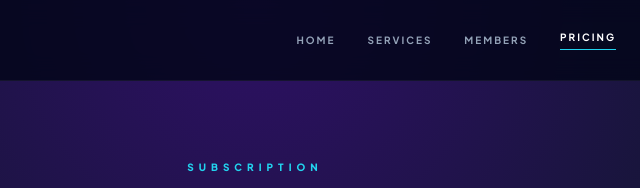
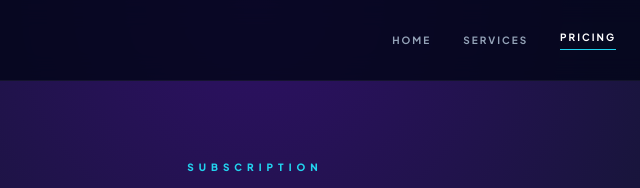
Before and after one commit to samtimilsina/labsnexis, a plain HTML site: page pricing.html in a window 1280 px wide. Shown: the top 188 px of the page, 385-1025 px from the left. Drawn offline with nearby package versions, Linux system fonts and the light colour scheme.

Commit message:
Pricing Page

```diff
--- a/pricing.html
+++ b/pricing.html
@@ -75,7 +75,7 @@
 </head>
 <body class="font-sans antialiased">
 
-   <!-- Navbar (LOCKED) -->
+   <!-- Navbar -->
 <nav class="fixed top-0 w-full z-50 border-b border-white/5 bg-primary/80 backdrop-blur-md">
     <div class="container mx-auto px-6 py-5 flex justify-between items-center">
         <div class="flex items-center gap-4">
@@ -89,7 +89,7 @@
         <div class="hidden lg:flex items-center space-x-8 text-[10px] font-bold uppercase tracking-[0.2em] text-slate-400">
             <a href="index.html" class="hover:text-accent transition-all">Home</a>
             <a href="services.html" class="hover:text-accent transition-all">Services</a>
-            <a href="member.html" class="hover:text-accent transition-all">Members</a>
+
             <a href="pricing.html" class="text-white border-b border-accent pb-1">Pricing</a>
             <a href="contact.html" class="hover:text-accent transition-all">Contact</a>
             <a href="#" class="border border-white/20 px-5 py-2 rounded-full text-white hover:bg-accent hover:border-accent hover:text-primary transition-all duration-500">For Clients</a>
@@ -105,7 +105,7 @@
         <div class="flex flex-col space-y-5 text-[10px] font-bold uppercase tracking-[0.2em] text-slate-400 pt-4">
             <a href="index.html" class="mobile-link">Home</a>
             <a href="services.html" class="mobile-link">Services</a>
-            <a href="member.html" class="mobile-link">Members</a>
+
             <a href="pricing.html" class="mobile-link">Pricing</a>
             <a href="contact.html" class="mobile-link">Contact</a>
         </div>
@@ -213,7 +213,7 @@
         </div>
     </main>
 
-    <!-- Footer (LOCKED) -->
+    <!-- Footer -->
     <footer class="footer-gradient pt-32 pb-12 border-t border-white/5">
         <div class="container mx-auto px-6">
             <div class="grid grid-cols-1 md:grid-cols-2 lg:grid-cols-4 gap-12 mb-16">
```
